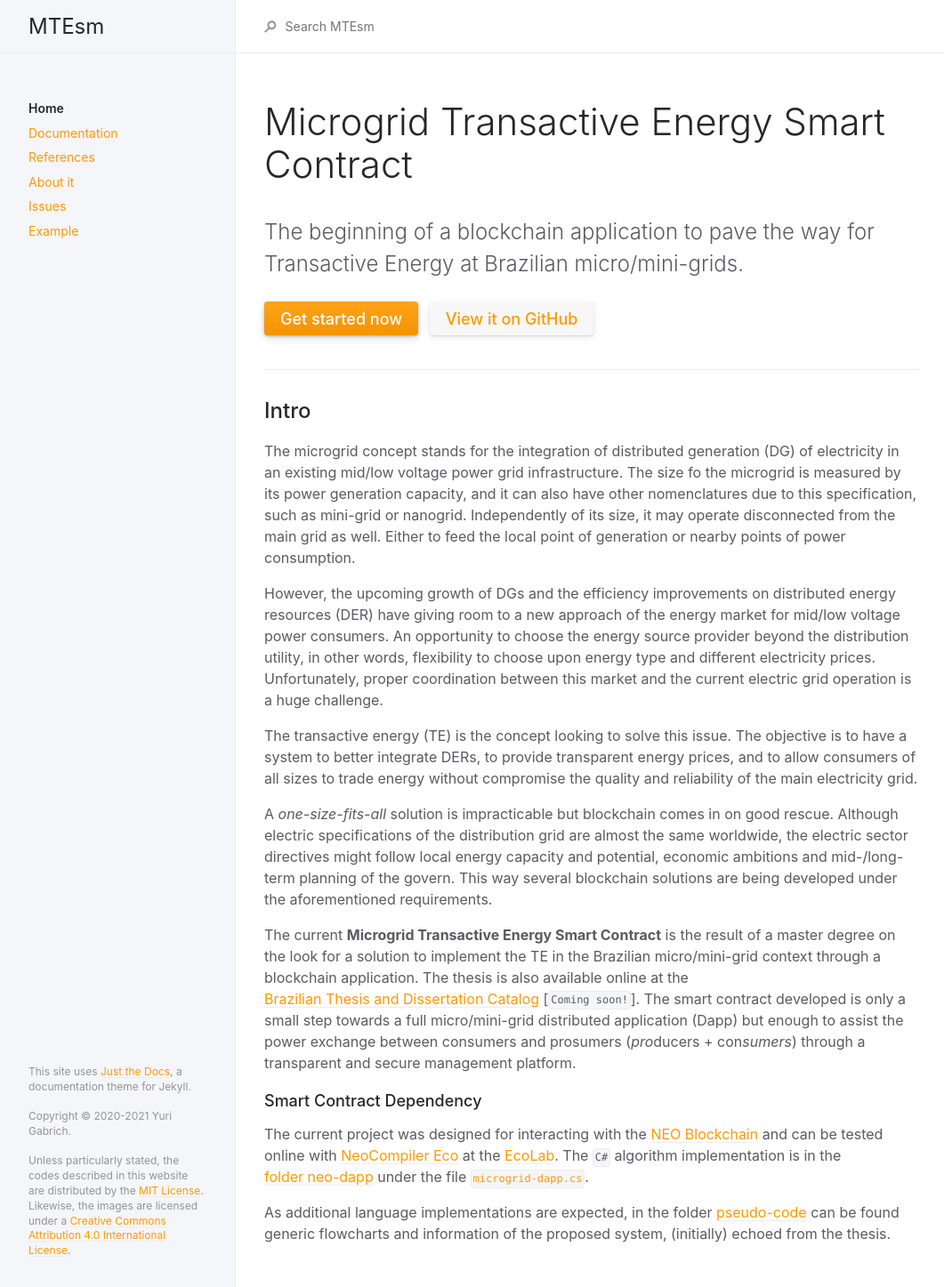
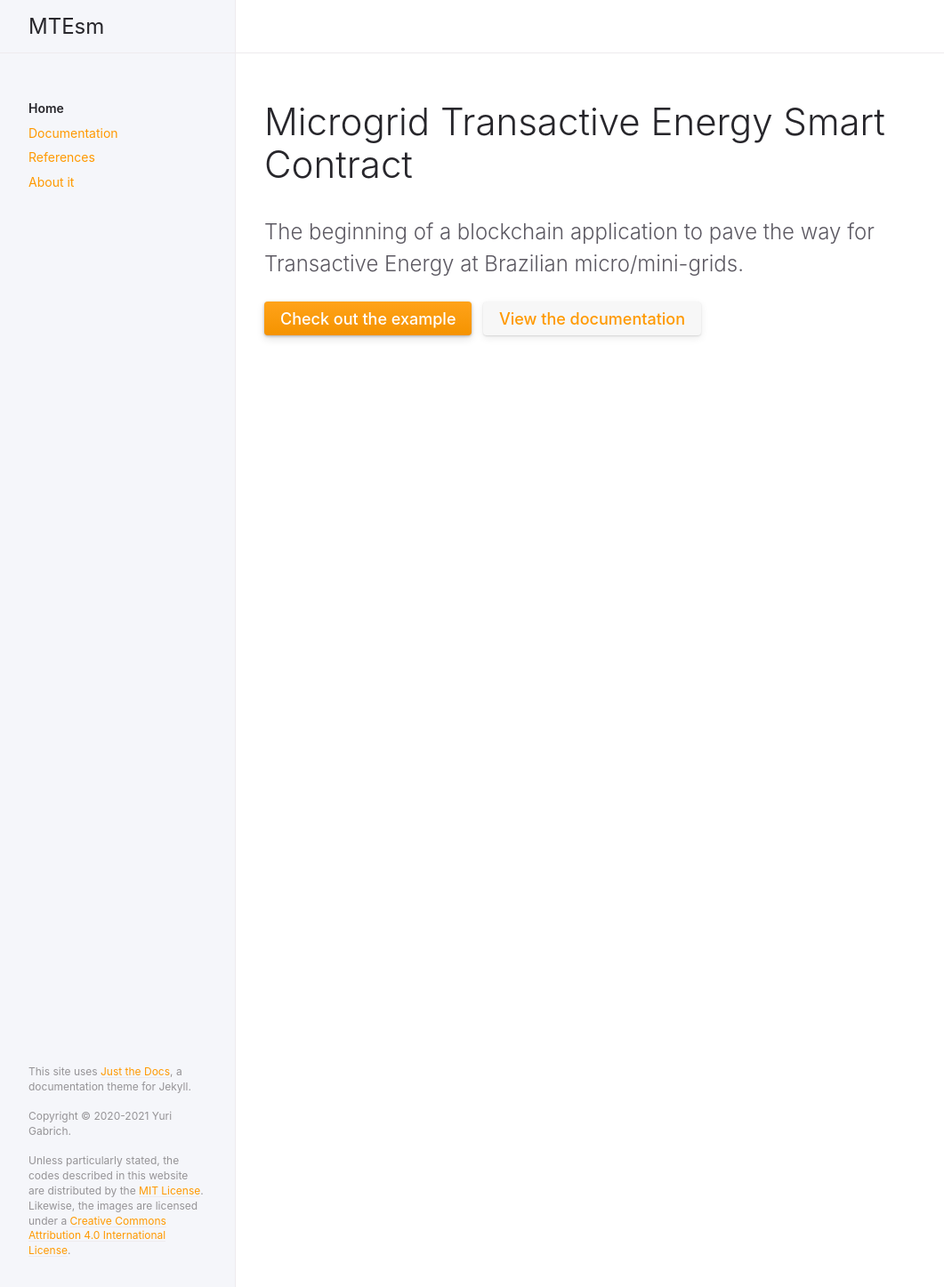
Before and after one commit to yurigabrich/microgrid-dapp, a Jekyll site: the page built from docs/index.md, in a window 1280 px wide. Shown: the whole page at 89% size, without its empty margins (107-1168 px from the left). Built offline with Jekyll 4.4.1, drawn with Linux system fonts in a browser that asks for light colours.

Commit message:
Updated home page and site structure.

```diff
--- a/docs/_config.yml
+++ b/docs/_config.yml
@@ -26,7 +26,7 @@ exclude: ["node_modules/", "*.gemspec", "*.gem", "Gemfile", "Gemfile.lock", "pac
 #logo: "/assets/images/just-the-docs.png"
 
 # Enable or disable the site search
-search_enabled: true
+search_enabled: false
 
 # Set the search token separator for hyphenated-word search:
 search_tokenizer_separator: /[\s/]+/
--- a/docs/index.md
+++ b/docs/index.md
@@ -12,36 +12,4 @@ permalink: /
 The beginning of a blockchain application to pave the way for Transactive Energy at Brazilian micro/mini-grids.
 {: .fs-6 .fw-300 }
 
-[Get started now](https://yurigabrich.github.io/microgrid-dapp/docs/example){: .btn .btn-primary .fs-5 .mb-4 .mb-md-0 .mr-2 } [View it on GitHub](https://github.com/yurigabrich/microgrid-dapp){: .btn .fs-5 .mb-4 .mb-md-0 }
-
----
-
-## Intro
-
-The microgrid concept stands for the integration of distributed generation (DG) of electricity in an existing mid/low voltage power grid infrastructure.
-The size fo the microgrid is measured by its power generation capacity, and it can also have other nomenclatures due to this specification, such as mini-grid or nanogrid.
-Independently of its size, it may operate disconnected from the main grid as well.
-Either to feed the local point of generation or nearby points of power consumption.
-
-However, the upcoming growth of DGs and the efficiency improvements on distributed energy resources (DER) have giving room to a new approach of the energy market for mid/low voltage power consumers.
-An opportunity to choose the energy source provider beyond the distribution utility, in other words, flexibility to choose upon energy type and different electricity prices.
-Unfortunately, proper coordination between this market and the current electric grid operation is a huge challenge.
-
-The transactive energy (TE) is the concept looking to solve this issue.
-The objective is to have a system to better integrate DERs, to provide transparent energy prices, and to allow consumers of all sizes to trade energy without compromise the quality and reliability of the main electricity grid.
-
-A *one-size-fits-all* solution is impracticable but blockchain comes in on good rescue.
-Although electric specifications of the distribution grid are almost the same worldwide, the electric sector directives might follow local energy capacity and potential, economic ambitions and mid-/long-term planning of the govern.
-This way several blockchain solutions are being developed under the aforementioned requirements.
-
-The current **Microgrid Transactive Energy Smart Contract** is the result of a master degree on the look for a solution to implement the TE in the Brazilian micro/mini-grid context through a blockchain application.
-The thesis is also available online at the [Brazilian Thesis and Dissertation Catalog](http://catalogodeteses.capes.gov.br/catalogo-teses/#!/) [`Coming soon!`].
-The smart contract developed is only a small step towards a full micro/mini-grid distributed application (Dapp) but enough to assist the power exchange between consumers and prosumers (*pro*ducers + con*sumers*) through a transparent and secure management platform.
-
-
-### Smart Contract Dependency
-
-The current project was designed for interacting with the [NEO Blockchain](https://github.com/neo-project/neo) and can be tested online with [NeoCompiler Eco](https://github.com/NeoResearch/neocompiler-eco) at the [EcoLab](https://neocompiler.io/#!/ecolab/compilers).
-The `C#` algorithm implementation is in the [folder neo-dapp](/neo-dapp) under the file [`microgrid-dapp.cs`](/neo-dapp/microgrid-dapp.cs).
-
-As additional language implementations are expected, in the folder [pseudo-code](/pseudo-code) can be found generic flowcharts and information of the proposed system, (initially) echoed from the thesis.
+[Check out the example](/microgrid-dapp/docs/documentation/example){: .btn .btn-primary .fs-5 .mb-4 .mb-md-0 .mr-2 } [View the documentation](/microgrid-dapp/docs/documentation){: .btn .fs-5 .mb-4 .mb-md-0 }
```
Also changed, not shown: docs/docs/example.md (deleted, +0 -12 lines), docs/docs/issues.md (deleted, +0 -14 lines).
